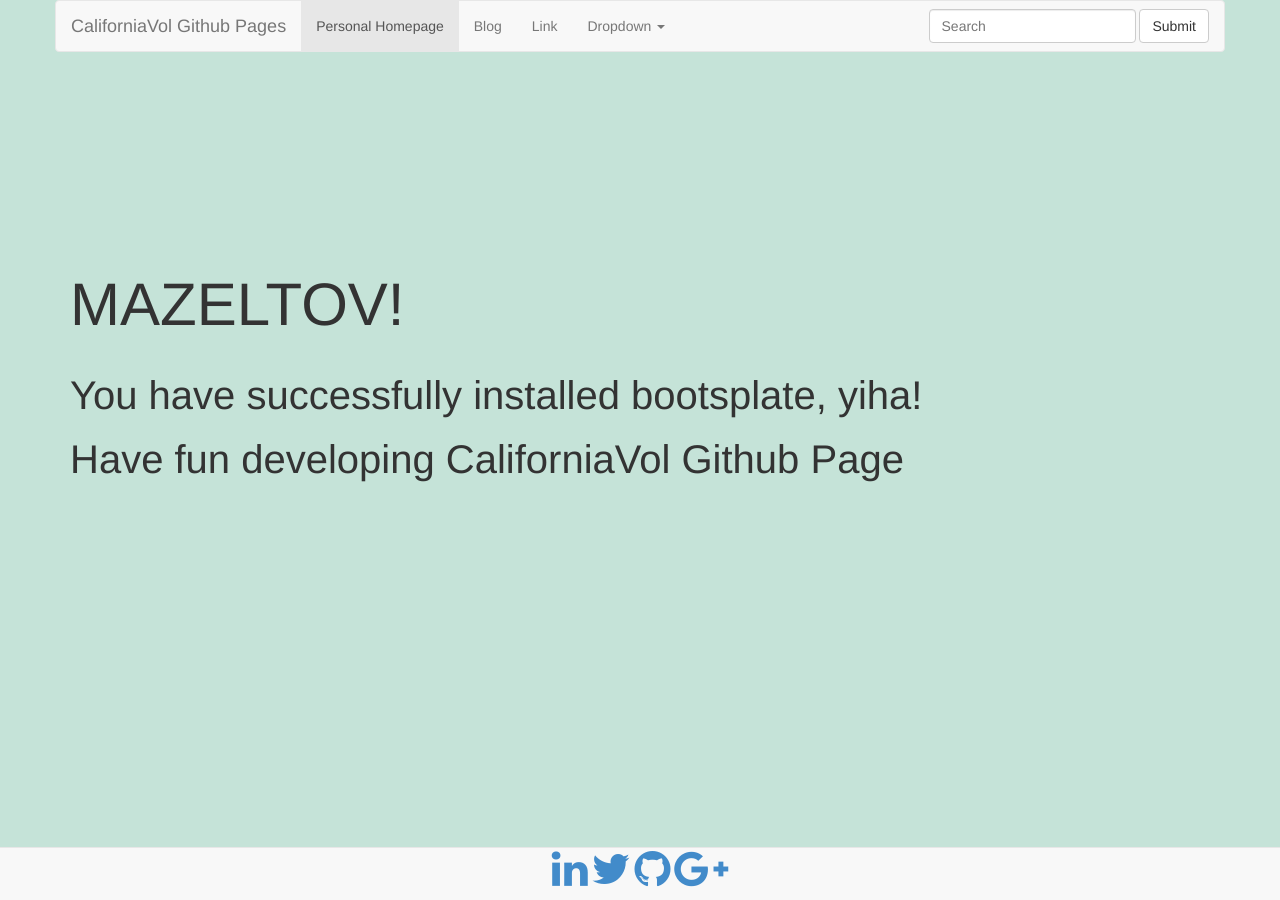
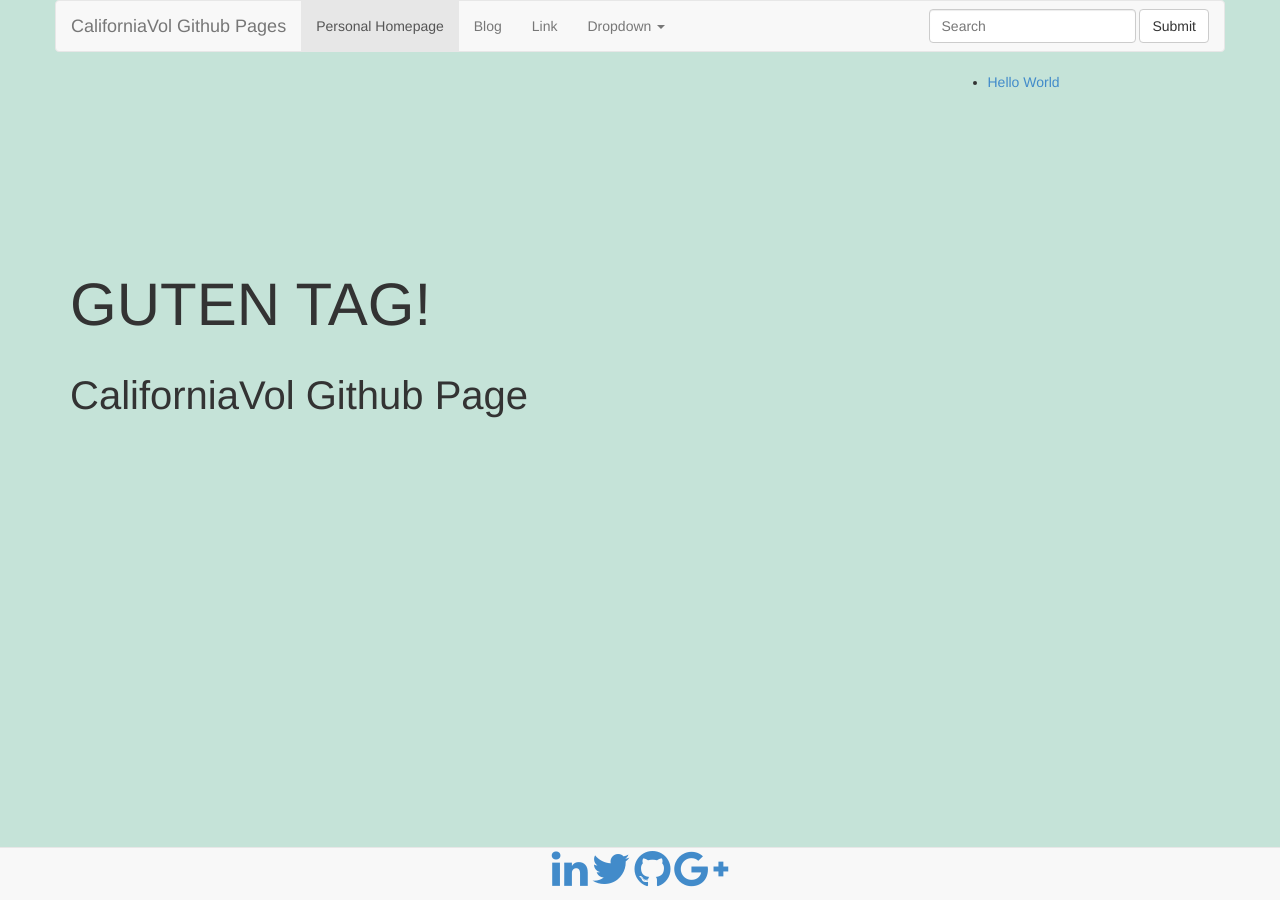
Before and after one commit to californiavol/californiavol.github.io, a Jekyll site: the page built from index.html, in a window 1280 px wide. Built offline with Jekyll 4.4.1, drawn with Linux system fonts in a browser that asks for light colours; nearby versions of some CDN libraries; Markdown is read by kramdown in place of the engine named in the settings.

Commit message:
hello world post

```diff
--- a/index.html
+++ b/index.html
@@ -33,13 +33,21 @@ title: CaliforniaVol Github Pages
         <![endif]-->
 {% include header.html %}
 
-    <section class="container" id="top">
+    <section class="container" id="top" role="main">
 
         <div class="row">
-            <div class="col-xs-12">
-                <h1 class="heading">Mazeltov!</h1>
-                <h2 class="heading">You have successfully installed bootsplate, yiha!</h2>
-                <h2 class="heading">Have fun developing CaliforniaVol Github Page</h2>
+            <div class="col-xs-9">
+                <h1 class="heading">Guten Tag!</h1>
+                <h2 class="heading">CaliforniaVol Github Page</h2>
+            </div>
+            <div class="col-xs-3">
+                <ul>
+                  {% for post in site.posts %}
+                    <li>
+                      <a href="{{ post.url }}">{{ post.title }}</a>
+                    </li>
+                  {% endfor %}
+                </ul>
             </div>
         </div>
 
```
Also changed, not shown: _posts/2014-11-06-hello-world.md (added, +4 -0 lines).
